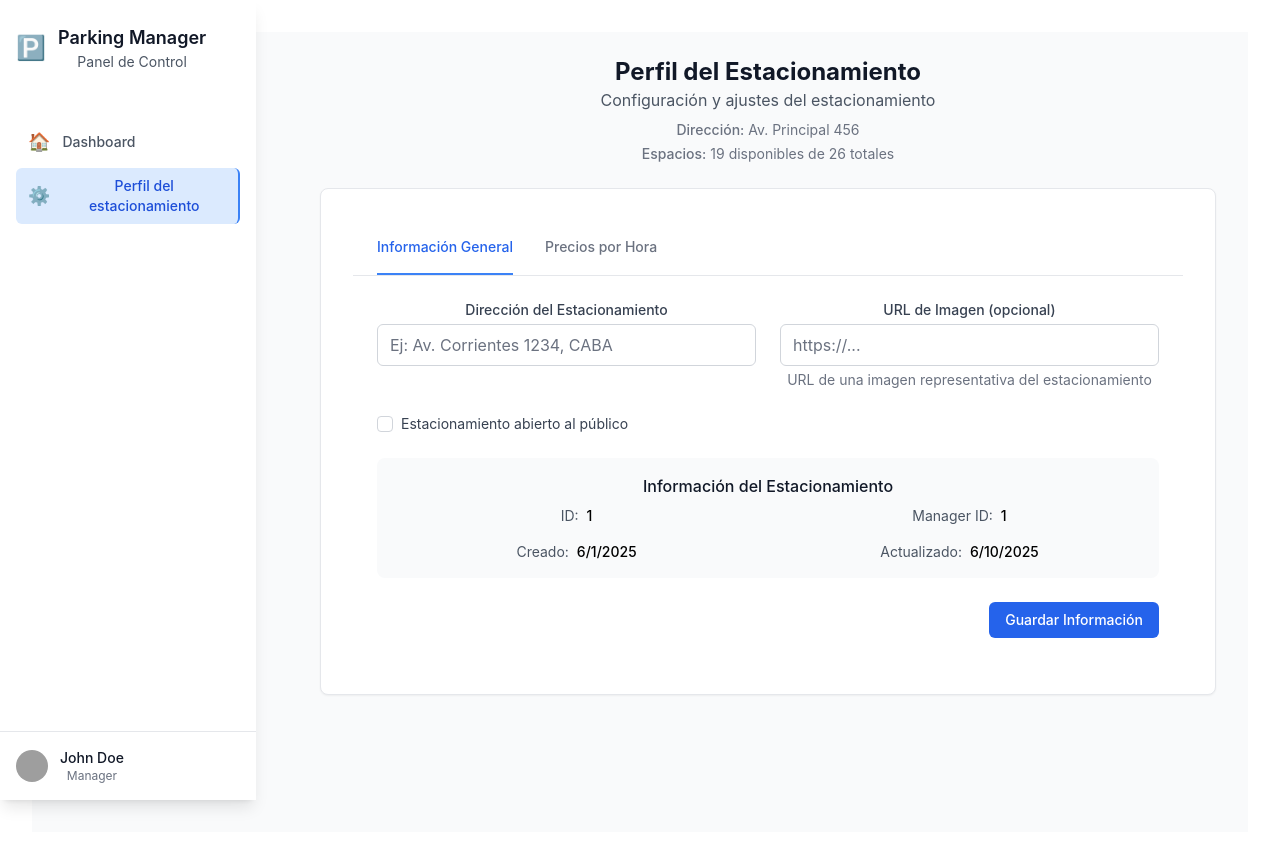
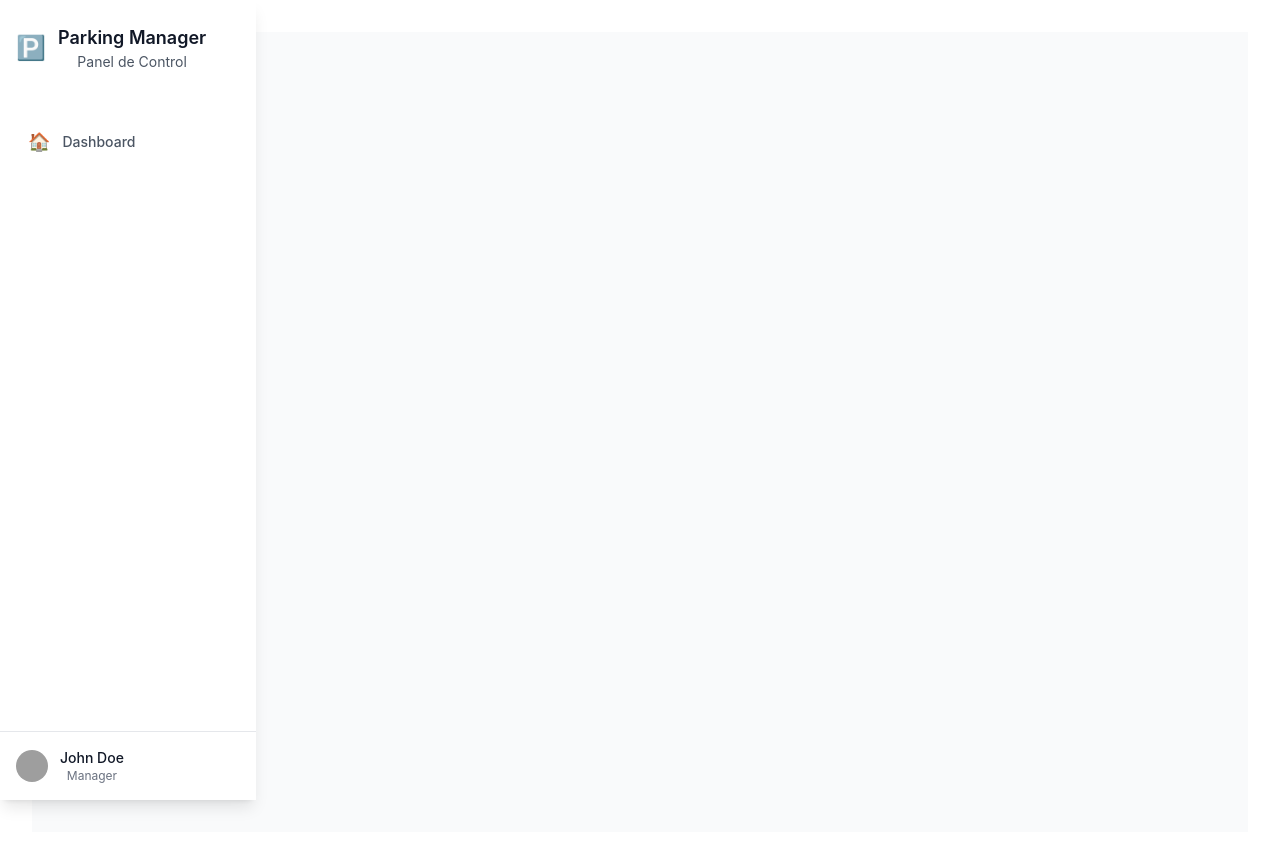
Before and after one commit to mdaneri98/pf-parkingmanagment, a React (Vite) app in the folder managment-frontend/: page /profile in a window 1280 px wide. Shown: the top 850 px of the page. Built offline with nearby package versions, Linux system fonts and the light colour scheme; grey boxes are pictures that could not be loaded.

Commit message:
removed parking profile

```diff
--- a/managment-frontend/src/App.tsx
+++ b/managment-frontend/src/App.tsx
@@ -1,6 +1,5 @@
 import { BrowserRouter as Router, Routes, Route } from 'react-router';
 import Dashboard from './pages/Dashboard';
-import ParkingLotProfile from './pages/ParkingLotProfile';
 import { store } from './stores';
 import { Provider } from 'react-redux';
 import AppInitializer from './components/AppInitializer';
@@ -16,7 +15,6 @@ function App() {
           <BaseLayout>
               <Routes>
                 <Route path="/" element={<Dashboard />} />
-                <Route path="/profile" element={<ParkingLotProfile />} />
               </Routes>
             </BaseLayout>
         </Router>
--- a/managment-frontend/src/pages/ParkingLotProfile.tsx
+++ b/managment-frontend/src/pages/ParkingLotProfile.tsx
@@ -345,5 +345,3 @@ const ParkingLotProfile = () => {
     </div>
   );
 };
-
-export default ParkingLotProfile;
--- a/managment-frontend/src/templates/BaseLayout.tsx
+++ b/managment-frontend/src/templates/BaseLayout.tsx
@@ -26,7 +26,6 @@ const BaseLayout = ({ children }: BaseLayoutProps) => {
 
   const navigation = [
     { name: 'Dashboard', href: '/', icon: '🏠' },
-    { name: 'Perfil del estacionamiento', href: '/profile', icon: '⚙️' },
   ];
 
   return (
```
